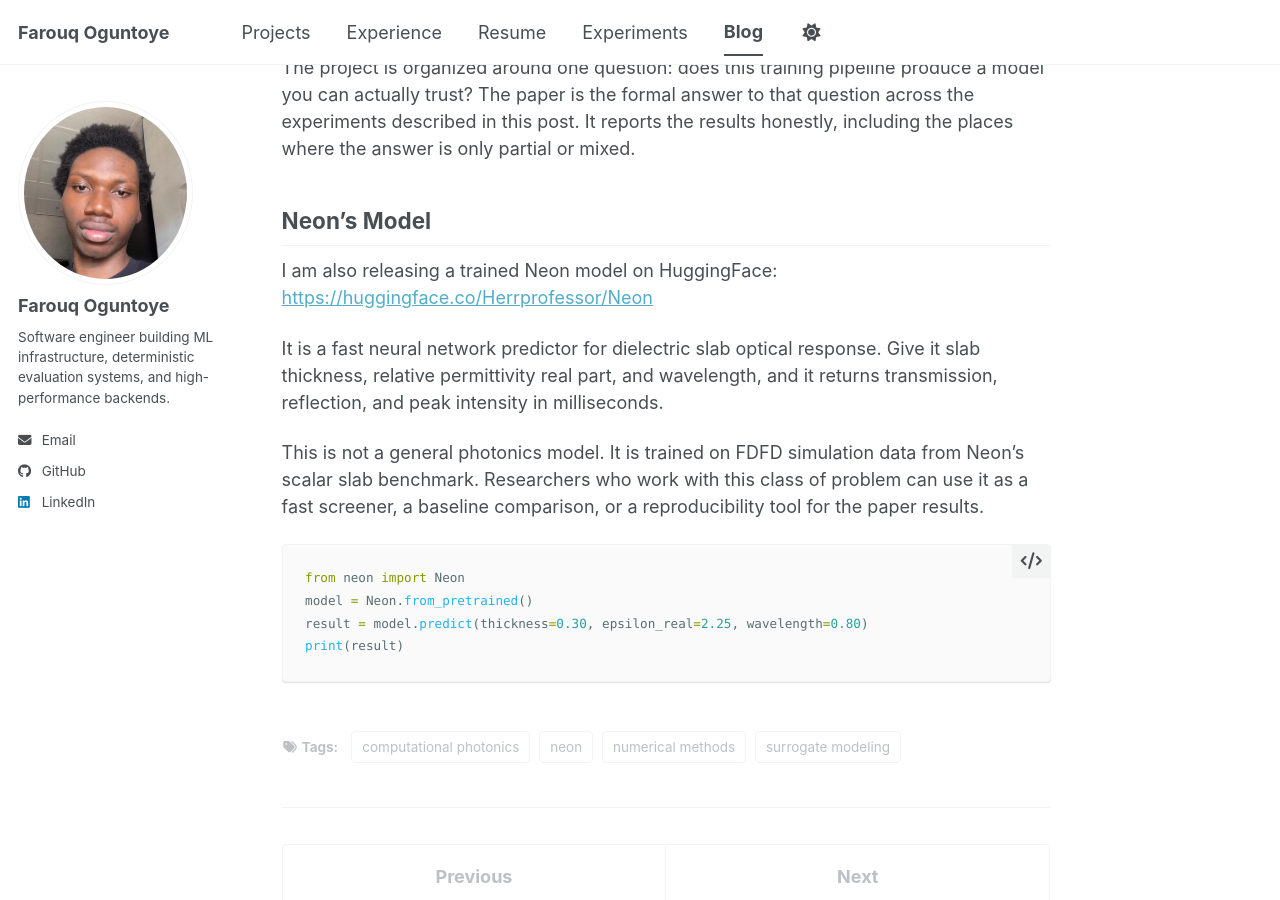
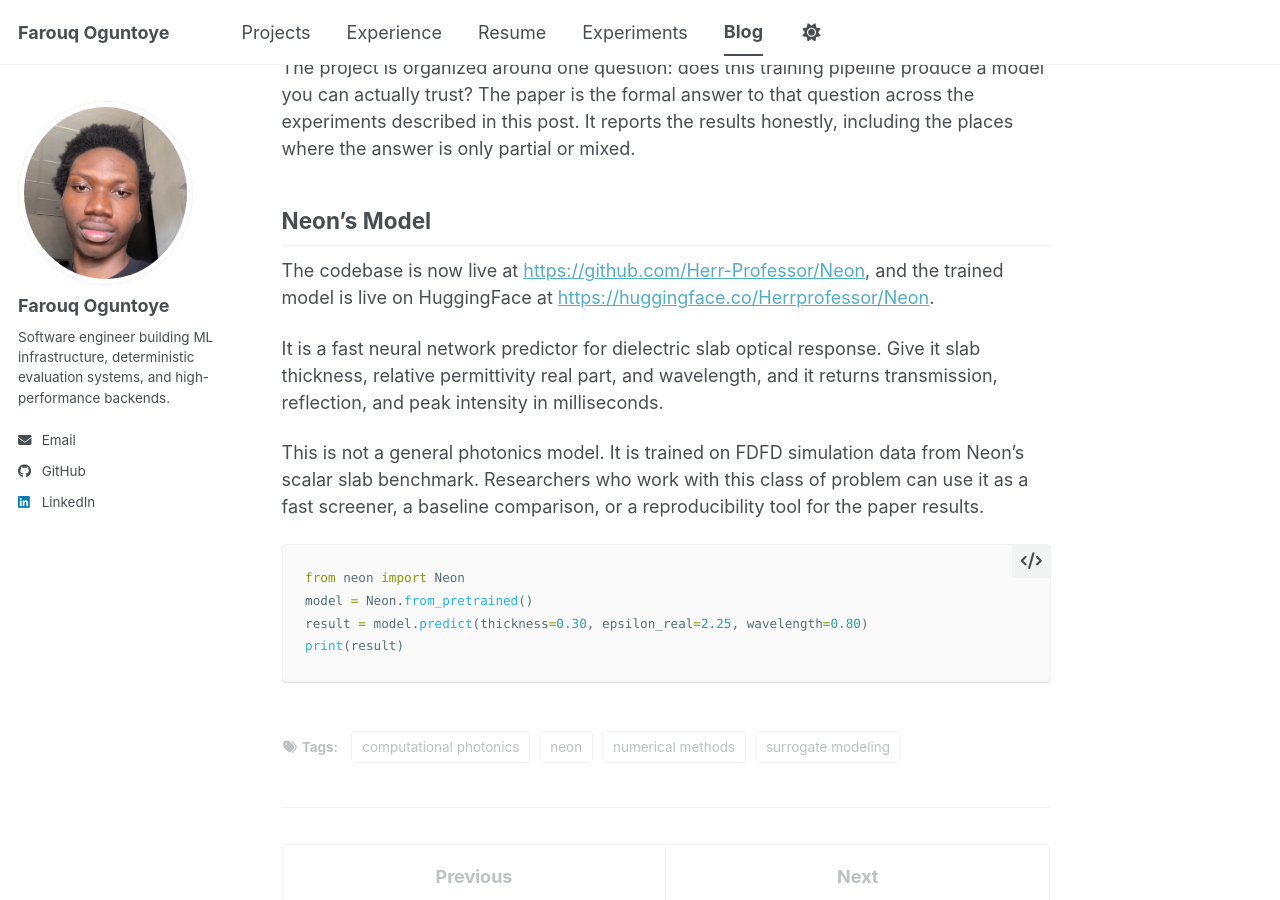
Before and after one commit to Herr-Professor/herr-professor.github.io, a Jekyll site: the page built from _posts/2026-03-23-neon-so-far.md, in a window 1280 px wide and 900 px high, scrolled down 11190 px. Built offline with Jekyll 4.4.1, drawn with Linux system fonts in a browser that asks for light colours; a script bundle is joined from its source files by our own code; library files that are not in the unit come from our copies.

Commit message:
Add Neon repo link to blog post

```diff
--- a/_posts/2026-03-23-neon-so-far.md
+++ b/_posts/2026-03-23-neon-so-far.md
@@ -225,7 +225,7 @@ The project is organized around one question: does this training pipeline produc
 
 ## Neon’s Model
 
-I am also releasing a trained Neon model on HuggingFace: [https://huggingface.co/Herrprofessor/Neon](https://huggingface.co/Herrprofessor/Neon)
+The codebase is now live at [https://github.com/Herr-Professor/Neon](https://github.com/Herr-Professor/Neon), and the trained model is live on HuggingFace at [https://huggingface.co/Herrprofessor/Neon](https://huggingface.co/Herrprofessor/Neon).
 
 It is a fast neural network predictor for dielectric slab optical response. Give it slab thickness, relative permittivity real part, and wavelength, and it returns transmission, reflection, and peak intensity in milliseconds.
 
```
